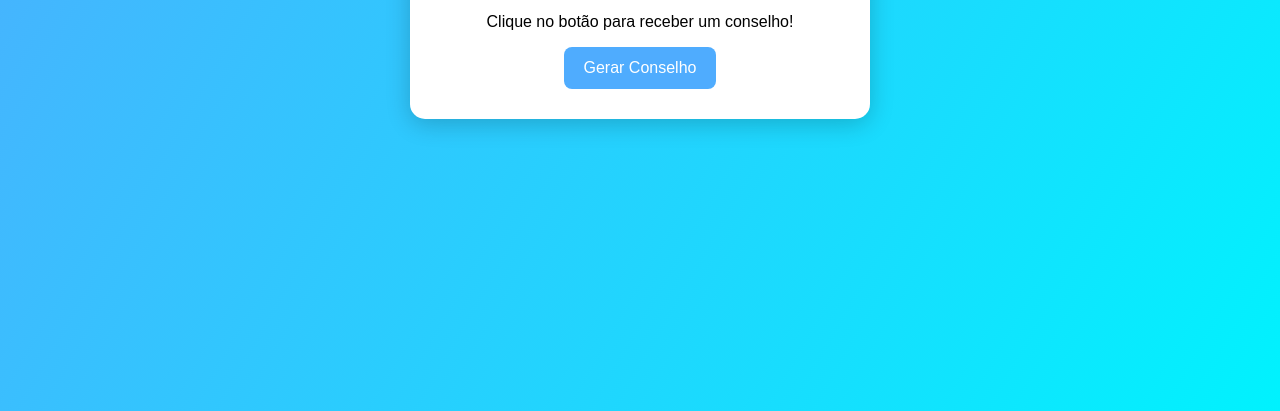
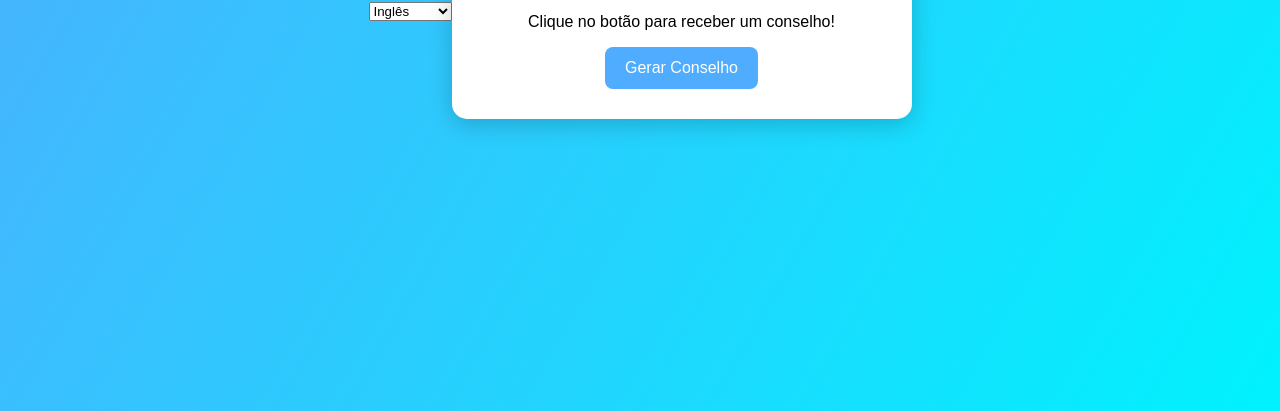
Before and after one commit to Felipe00lk/conselho, a plain HTML site: page index.html in a window 1280 px wide. Shown: the part 389-800 px from the top of the page. Drawn offline with Linux system fonts and the light colour scheme.

Commit message:
Update index.html

```diff
--- a/index.html
+++ b/index.html
@@ -7,6 +7,12 @@
     <title>Gerador de Conselhos</title>
 </head>
 <body>
+    <select id="idioma">
+  <option value="en">Inglês</option>
+  <option value="pt">Português</option>
+  <option value="zh">Chinês</option>
+</select>
+
 
     <div class="container">
         <h1>💡 Gerador de Conselhos</h1>
```
